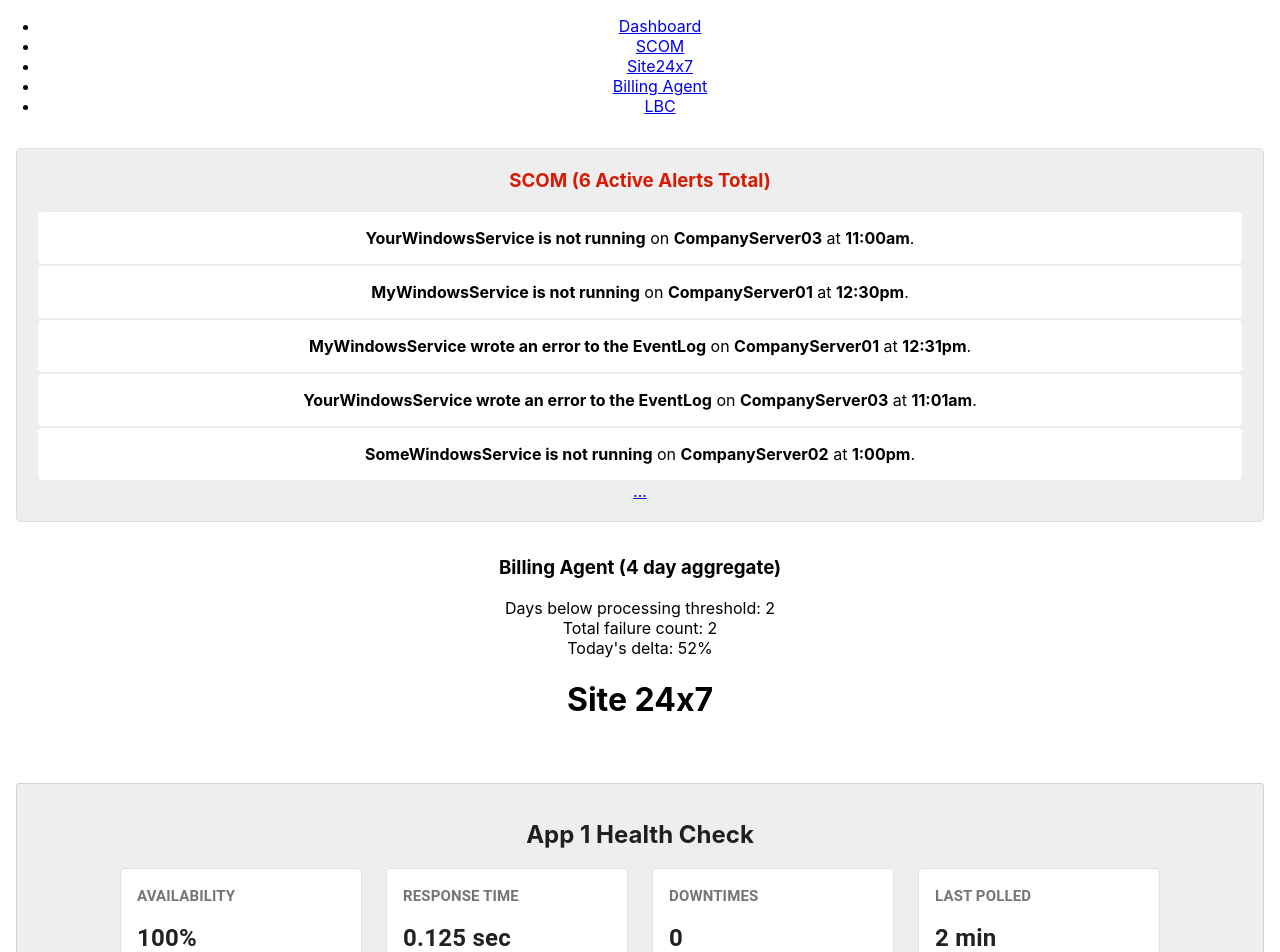
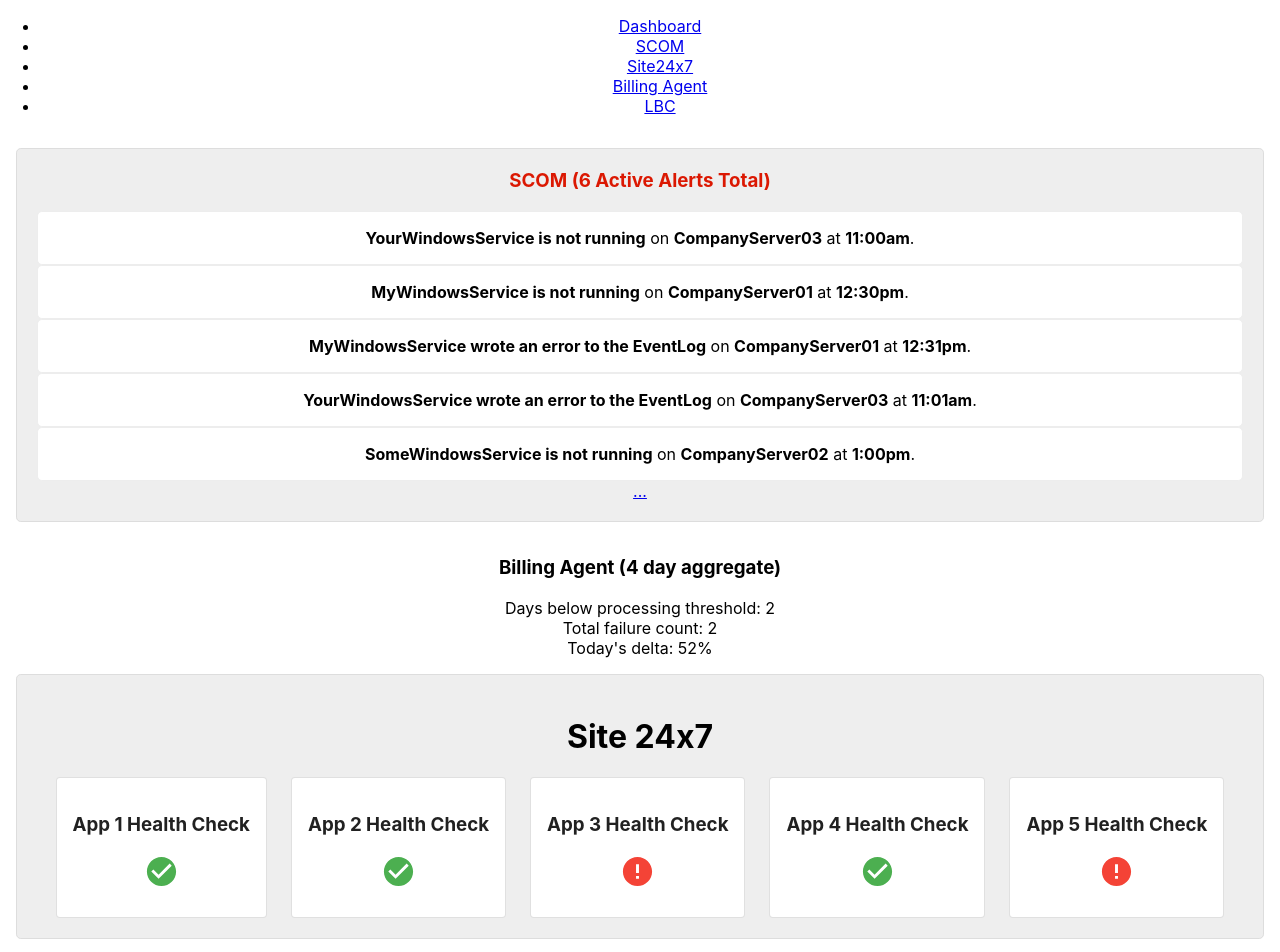
Before and after one commit to prodgers1/pwa-hackathon, a React (Create React App) app: page / in a window 1280 px wide. Shown: the top 952 px of the page. Built offline with nearby package versions, Linux system fonts and the light colour scheme.

Commit message:
dashboard site 24x7

```diff
--- a/package.json
+++ b/package.json
@@ -4,6 +4,7 @@
   "private": true,
   "dependencies": {
     "@material-ui/core": "^4.11.4",
+    "@material-ui/icons": "^4.11.2",
     "@testing-library/jest-dom": "^5.12.0",
     "@testing-library/react": "^11.2.6",
     "@testing-library/user-event": "^12.8.3",
--- a/src/App.js
+++ b/src/App.js
@@ -8,12 +8,15 @@ import {
 
 import './App.css';
 import SCOM from './components/SCOM/SCOM';
-import Site247 from './components/Site247/Site247';
+import Site24x7 from './components/Site24x7/Site24x7';
 import Dashboard from './components/Dashboard/Dashboard';
 import BillingAgent from './components/BillingAgent/BillingAgent';
 import LoadBalancerList from './components/LbCluster/LoadBalancerList';
 
 function App() {
+
+  const isDashboard = false;
+
   return (
     <Router>
       <div className="App">
@@ -38,13 +41,13 @@ function App() {
         </nav>
         <Switch>
           <Route path="/scom">
-            <SCOM isDashboard={false} />
+            <SCOM isDashboard={isDashboard} />
           </Route>
           <Route path="/site24x7">
-            <Site247 />
+            <Site24x7 isDashboard={isDashboard} />
           </Route>
           <Route path="/billingAgent">
-            <BillingAgent isDashboard={false} />
+            <BillingAgent isDashboard={isDashboard} />
           </Route>
           <Route path="/lbc">
             <LoadBalancerList />
--- a/src/components/Dashboard/Dashboard.js
+++ b/src/components/Dashboard/Dashboard.js
@@ -2,7 +2,7 @@ import React from 'react';
 
 import { makeStyles } from '@material-ui/core/styles';
 import SCOM from '../SCOM/SCOM';
-import Site247 from '../Site247/Site247';
+import Site24x7 from '../Site24x7/Site24x7';
 import BillingAgent from '../BillingAgent/BillingAgent';
 import LoadBalancerList from '../LbCluster/LoadBalancerList';
 
@@ -12,6 +12,8 @@ const useStyles = makeStyles({
 
 const Dashboard = () => {
   const classes = useStyles();
+
+  const isDashboard = true;
 
   // Notification.requestPermission(function (status) {
   //   console.log('Notification permission status:', status);
@@ -25,11 +27,11 @@ const Dashboard = () => {
   //   }
   // }
 
-  return(
+  return (
     <div className={classes.root}>
-      <SCOM isDashboard={true} />
-      <BillingAgent isDashboard={true} />
-      <Site247 />
+      <SCOM isDashboard={isDashboard} />
+      <BillingAgent isDashboard={isDashboard} />
+      <Site24x7 isDashboard={isDashboard} />
       <LoadBalancerList />
 
       {/* <div>
--- a/src/components/Site247/Site247.js
+++ /dev/null
@@ -1,115 +0,0 @@
-import React, { useState, useEffect } from 'react'
-
-import { Grid, Paper } from '@material-ui/core'
-import Card from '@material-ui/core/Card';
-import CardContent from '@material-ui/core/CardContent';
-import Typography from '@material-ui/core/Typography';
-import { makeStyles } from '@material-ui/core/styles';
-import dataAccessLayer from '../../data/dataAccessLayer';
-
-const useStyles = makeStyles({
-  root: {
-    minWidth: 240,
-  },
-
-  title: {
-    fontSize: 24,
-    fontWeight: "bold"
-  },
-  pos: {
-    marginBottom: 12,
-    fontWeight: "bold",
-    fontSize: 15
-  },
-  card: {
-    textAlign: 'start'
-  },
-  mainCard: {
-    marginTop: "4rem",
-    marginBottom: "4rem",
-    marginLeft: "1rem",
-    marginRight: "1rem",
-    backgroundColor: "#eeeeee"
-
-  },
-  green: {
-    color: "#4caf50"
-  },
-  yellow: {
-    color: "#ffeb3b"
-  },
-  orange: {
-    color: "#ff9800"
-  },
-  red: {
-    color: "#f44336"
-  },
-
-});
-
-
-const Site247 = () => {
-  const classes = useStyles();
-
-  const [data, setData] = useState([]);
-
-  useEffect(() => {
-    let site247Data = dataAccessLayer.getSite24x7Alerts();
-    setData(site247Data);
-  }, [])
-
-  return (
-    <React.Fragment>
-      <h1>Site 24x7</h1>
-      {data.length > 0 && data.map((monitor, i) => (
-
-        <Card variant="outlined" className={classes.mainCard} key={i}>
-          <CardContent >
-            <Grid container item justify="center" alignItems="center">
-              <Grid container item justify="center">
-                <h2>{monitor.name}</h2>
-              </Grid>
-
-              <Grid container item spacing={3} direction="row" justify="center">
-                <Grid item className={classes.card}>
-                  <MetricCard metricName="Availability" metricValue={monitor.availability} />
-                </Grid>
-                <Grid item className={classes.card}>
-                  <MetricCard metricName="Response Time" metricValue={monitor.responseTime} />
-                </Grid>
-                <Grid item className={classes.card}>
-                  <MetricCard metricName="Downtimes" metricValue={monitor.downtimes} />
-                </Grid>
-                <Grid item className={classes.card}>
-                  <MetricCard metricName="Last Polled" metricValue={monitor.lastPolled} />
-                </Grid>
-              </Grid>
-
-            </Grid>
-          </CardContent>
-        </Card>
-
-      ))}
-
-    </React.Fragment>
-  )
-}
-
-const MetricCard = ({ metricName, metricValue }) => {
-  const classes = useStyles();
-
-  return (
-    <Card className={classes.root} variant="outlined">
-      <CardContent>
-        <Typography className={classes.pos} color="textSecondary" gutterBottom>
-          {metricName.toUpperCase()}
-        </Typography>
-        <Typography className={classes.title}>
-          {metricValue}
-        </Typography>
-      </CardContent>
-    </Card>
-  )
-}
-
-export default Site247;
--- /dev/null
+++ b/src/components/Site24x7/Site24x7.js
@@ -0,0 +1,184 @@
+import React, { useState, useEffect } from 'react'
+import PropTypes from 'prop-types';
+
+import { Grid, Paper } from '@material-ui/core'
+import Card from '@material-ui/core/Card';
+import CardContent from '@material-ui/core/CardContent';
+import Typography from '@material-ui/core/Typography';
+import { makeStyles } from '@material-ui/core/styles';
+import dataAccessLayer from '../../data/dataAccessLayer';
+import CheckCircleIcon from '@material-ui/icons/CheckCircle';
+import ErrorIcon from '@material-ui/icons/Error';
+import {
+  Link
+} from "react-router-dom";
+
+const useStyles = makeStyles({
+  root: {
+    minWidth: 240,
+  },
+
+  title: {
+    fontSize: 24,
+    fontWeight: "bold"
+  },
+  pos: {
+    marginBottom: 12,
+    fontWeight: "bold",
+    fontSize: 15
+  },
+  container: {
+    margin: '1em',
+    backgroundColor: "#eeeeee",
+
+    padding: '1.25em',
+    border: '1px solid #ddd',
+    borderRadius: '.3em',
+
+    minWidth: 240,
+  },
+  card: {
+    textAlign: 'start'
+  },
+  mainCard: {
+    marginTop: "4rem",
+    marginBottom: "4rem",
+    marginLeft: "1rem",
+    marginRight: "1rem",
+    backgroundColor: "#eeeeee"
+
+  },
+  error: {
+    color: "#f44336"
+  },
+  alive: {
+    color: "#4caf50"
+  },
+  green: {
+    color: "#4caf50"
+  },
+  yellow: {
+    color: "#ffeb3b"
+  },
+  orange: {
+    color: "#ff9800"
+  },
+  red: {
+    color: "#f44336"
+  },
+  link: {
+    textDecoration: "none"
+  }
+});
+
+
+const Site24x7 = ({ isDashboard }) => {
+  const classes = useStyles();
+
+  const [data, setData] = useState([]);
+
+  useEffect(() => {
+    let site247Data = dataAccessLayer.getSite24x7Alerts();
+    setData(site247Data);
+  }, [])
+
+  const isAlive = (monitor) => {
+    return monitor.downtimes == 0;
+  }
+
+  if (!isDashboard) {
+    return (
+      <React.Fragment>
+
+        <h1>Site 24x7</h1>
+        {data.length > 0 && data.map((monitor, i) => (
+
+          <Card variant="outlined" key={i} className={classes.mainCard}>
+            <CardContent >
+              <Grid container item justify="center" alignItems="center">
+                <Grid container item justify="center">
+                  <h2>{monitor.name}</h2>
+                </Grid>
+
+                <Grid container item spacing={3} direction="row" justify="center">
+                  <Grid item className={classes.card}>
+                    <MetricCard metricName="Availability" metricValue={monitor.availability} />
+                  </Grid>
+                  <Grid item className={classes.card}>
+                    <MetricCard metricName="Response Time" metricValue={monitor.responseTime} />
+                  </Grid>
+                  <Grid item className={classes.card}>
+                    <MetricCard metricName="Downtimes" metricValue={monitor.downtimes} />
+                  </Grid>
+                  <Grid item className={classes.card}>
+                    <MetricCard metricName="Last Polled" metricValue={monitor.lastPolled} />
+                  </Grid>
+                </Grid>
+
+              </Grid>
+            </CardContent>
+          </Card>
+
+        ))}
+
+      </React.Fragment>
+    )
+  }
+  else {
+    return (
+      <React.Fragment>
+        <div className={classes.container}>
+          <h1>Site 24x7</h1>
+          <Grid container direction="row" spacing={3} justify="center">
+            {data.length > 0 && data.map((monitor, i) => (
+
+              <Grid item>
+                <Link to='/site24x7' className={classes.link}>
+                  <Card variant="outlined" key={i}>
+                    <CardContent>
+                      <h3>{monitor.name}</h3>
+
+                      {isAlive(monitor) && (
+                        <CheckCircleIcon fontSize="large" className={classes.alive} />
+                      )}
+
+                      {!isAlive(monitor) && (
+                        <ErrorIcon fontSize="large" className={classes.error} />
+                      )}
+
+                    </CardContent>
+                  </Card>
+                </Link>
+              </Grid>
+            ))}
+          </Grid>
+        </div>
+      </React.Fragment>
+
+    )
+  }
+}
+
+const MetricCard = ({ metricName, metricValue }) => {
+  const classes = useStyles();
+
+  return (
+    <Card className={classes.root} variant="outlined">
+      <CardContent>
+        <Typography className={classes.pos} color="textSecondary" gutterBottom>
+          {metricName.toUpperCase()}
+        </Typography>
+        <Typography className={classes.title}>
+          {metricValue}
+        </Typography>
+      </CardContent>
+    </Card>
+  )
+}
+
+Site24x7.propTypes = {
+  isDashboard: PropTypes.bool,
+};
+
+
+export default Site24x7;
```
Also changed, not shown: 1 other file (tests, documents, lock files or other folders).
